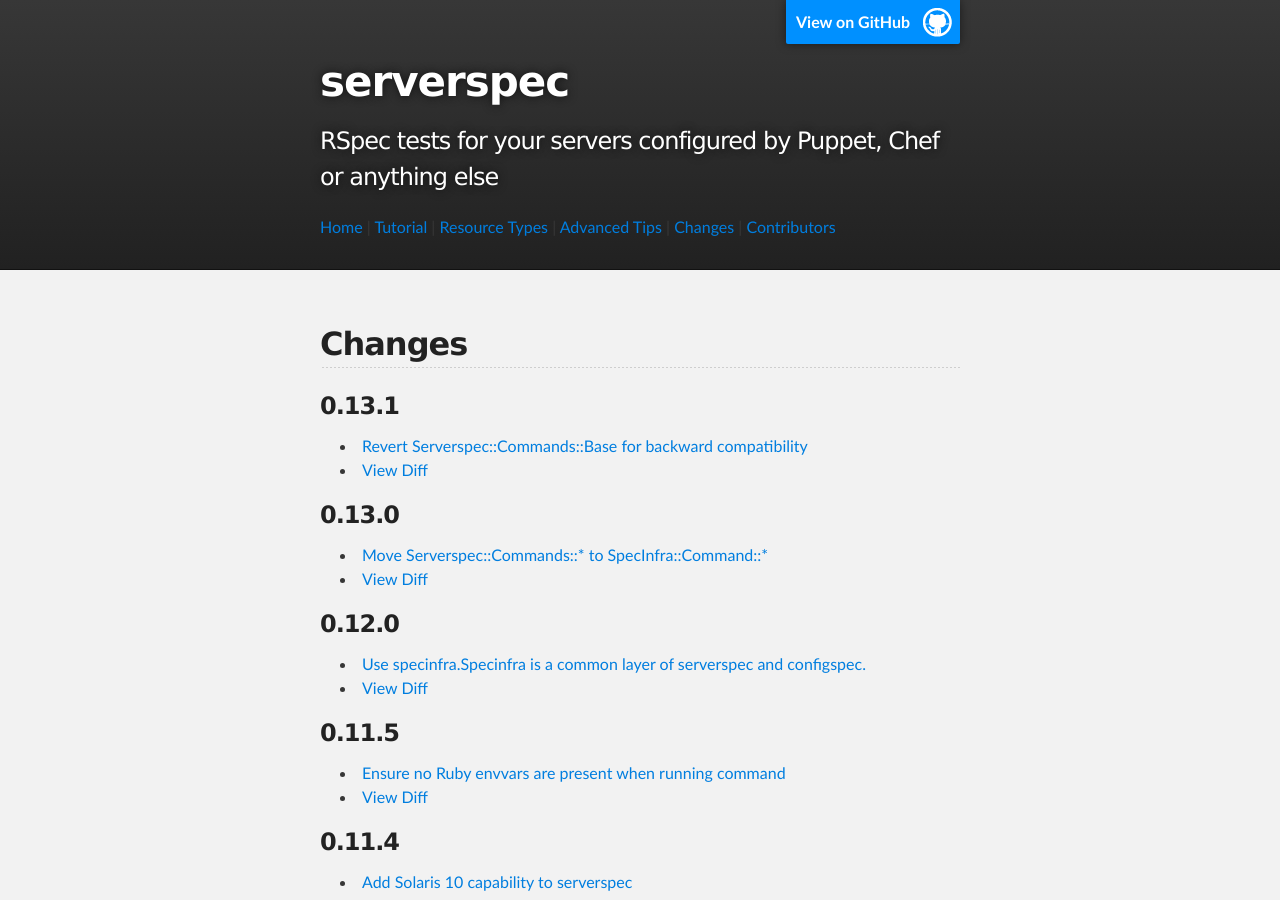
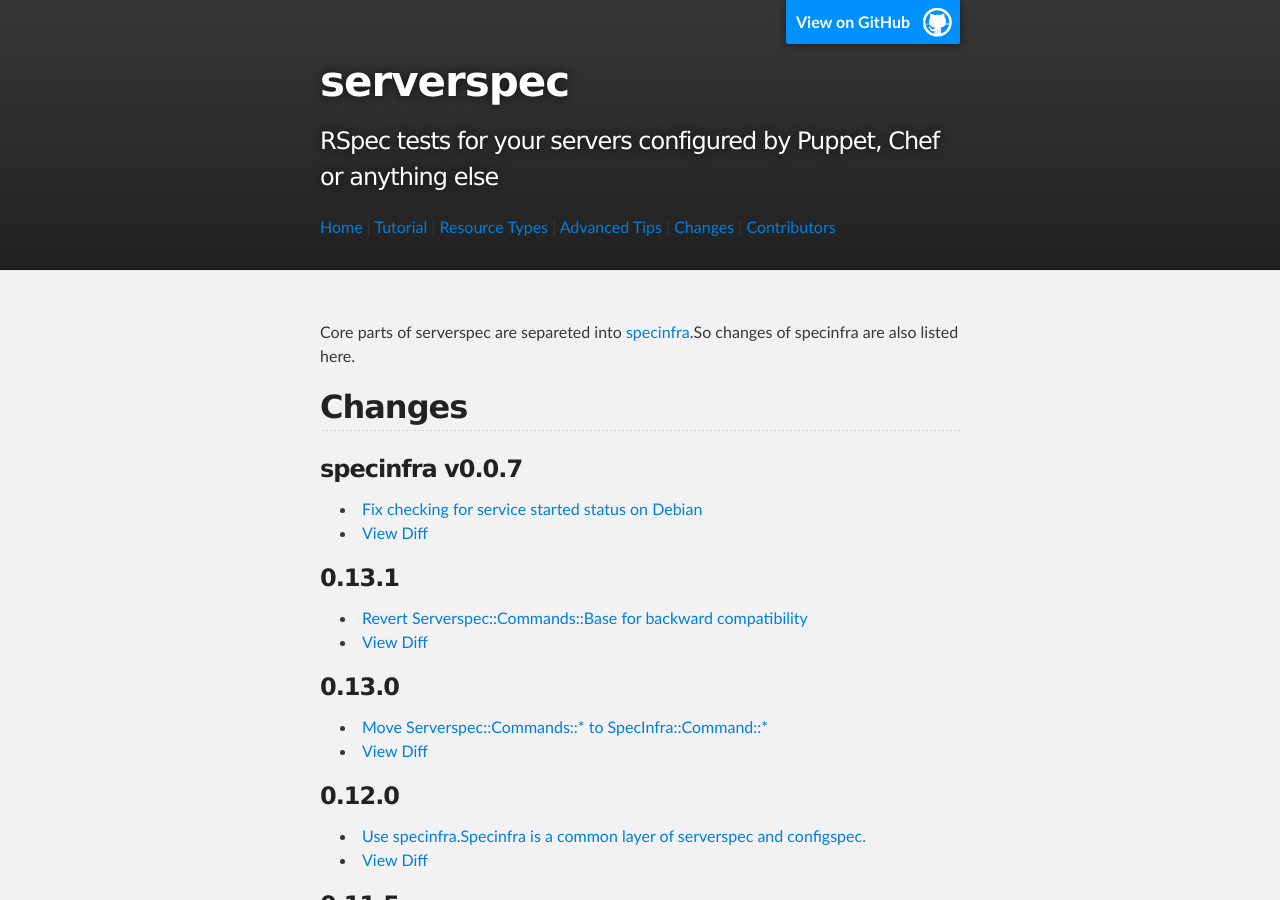
Before and after one commit to serverspec/serverspec.github.io, a Jekyll site: the page built from changes.md, in a window 1280 px wide and 900 px high. Built offline with Jekyll 4.4.1, drawn with Linux system fonts in a browser that asks for light colours; Markdown is read by kramdown in place of the engine named in the settings.

Commit message:
Add changes of specinfra v0.0.7

```diff
--- a/changes.md
+++ b/changes.md
@@ -3,7 +3,14 @@ layout: layout
 title: Changes
 ---
 
+Core parts of serverspec are separeted into [specinfra](https://github.com/serverspec/specinfra).So changes of specinfra are also listed here.
+
 ## Changes
+
+### specinfra v0.0.7
+
+ * [Fix checking for service started status on Debian](https://github.com/serverspec/specinfra/pull/6)
+ * [View Diff](https://github.com/serverspec/specinfra/compare/v0.0.6...v0.0.7)
 
 ### 0.13.1
 
```
